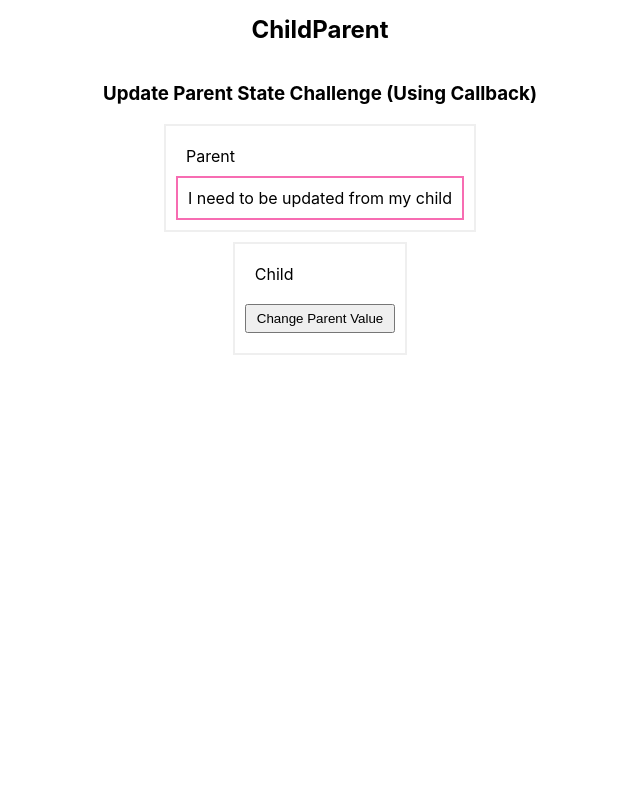
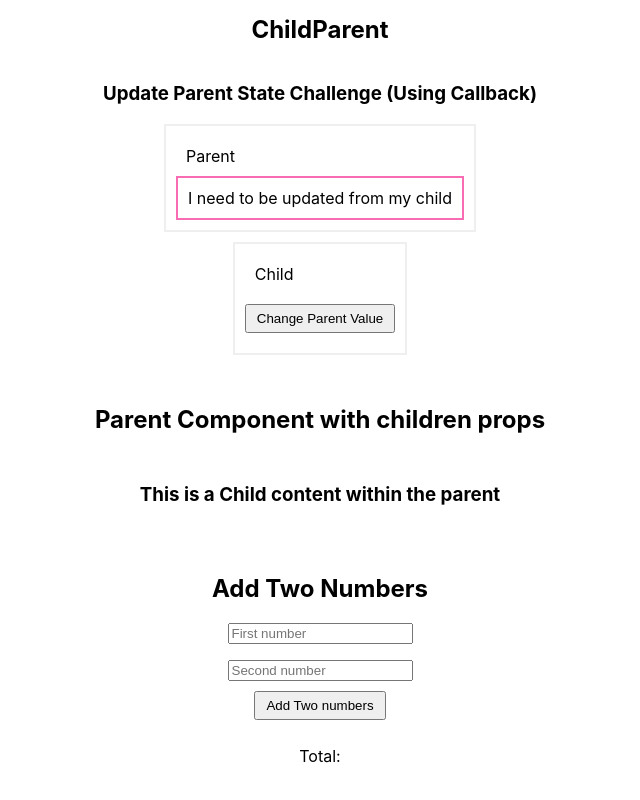
Before and after one commit to Hombre2014/react-challenges, a React (Create React App) app: page / in a window 1280 px wide. Shown: the part 1087-1887 px from the top of the page, without its empty margins (320-960 px from the left). Before the commit the page ends 1482 px from the top, so only its background shows below. Built offline with nearby package versions, Linux system fonts and the light colour scheme; the HTML template or start-up script is replaced by a standard one.

Commit message:
Add two numbers

```diff
--- /dev/null
+++ b/src/AddTwoNumbers.js
@@ -0,0 +1,23 @@
+import React, { useState } from 'react';
+
+const AddTwoNumbers = () => {
+  const [num1, setNum1] = useState(0);
+  const [num2, setNum2] = useState(0);
+  const [result, setResult] = useState(0);
+
+  const addTwoNumbers = () => {
+    setResult(Number(num1) + Number(num2));
+  }
+
+  return (
+    <div className='container'>
+      <h2>Add Two Numbers</h2>
+      <input type='number' placeholder='First number' onChange={(e) => setNum1(e.target.value)} />
+      <input className='mtop' type='number' placeholder='Second number' onChange={(e) => setNum2(e.target.value)} />
+      <button type='button' onClick={() => addTwoNumbers()}>Add Two numbers</button>
+      <p>Total: {result || ''}</p>
+    </div>
+  )
+}
+
+export default AddTwoNumbers;
--- a/src/App.js
+++ b/src/App.js
@@ -5,6 +5,9 @@ import ToggleBlock from './ToggleBlock';
 import DataBinding from './DataBinding';
 import DisabledButton from './DisabledButton';
 import ChildParent from './ChildParent';
+import ParentChildren from './ParentChildren';
+import Child from './Child';
+import AddTwoNumbers from './AddTwoNumbers';
 
 const App = () => {
   return (
@@ -16,6 +19,10 @@ const App = () => {
       <DataBinding />
       <DisabledButton />
       <ChildParent />
+      <ParentChildren>
+        <Child />
+      </ParentChildren>
+      <AddTwoNumbers />
     </div>
   );
 }
--- /dev/null
+++ b/src/Child.js
@@ -0,0 +1,11 @@
+import React from 'react';
+
+const Child = () => {
+  return (
+    <div>
+      <h3>This is a Child content within the parent</h3>
+    </div>
+  )
+}
+
+export default Child;
--- /dev/null
+++ b/src/ParentChildren.js
@@ -0,0 +1,12 @@
+import React from 'react';
+
+const ParentChildren = ({ children }) => {
+  return (
+    <div className='container'>
+      <h2>Parent Component with children props</h2>
+      {children}
+    </div>
+  )
+}
+
+export default ParentChildren;
```
